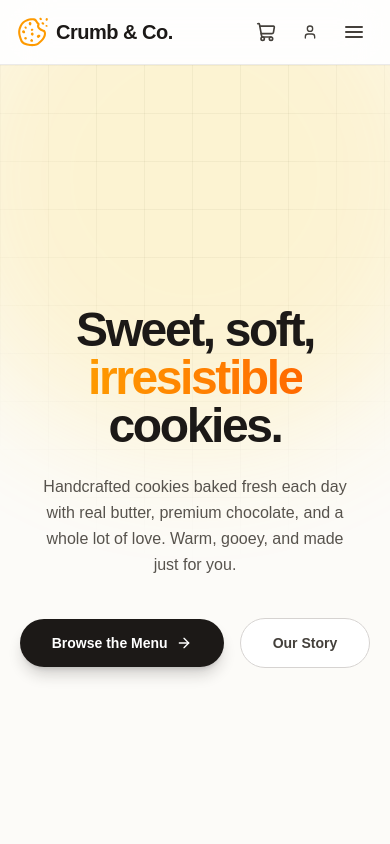
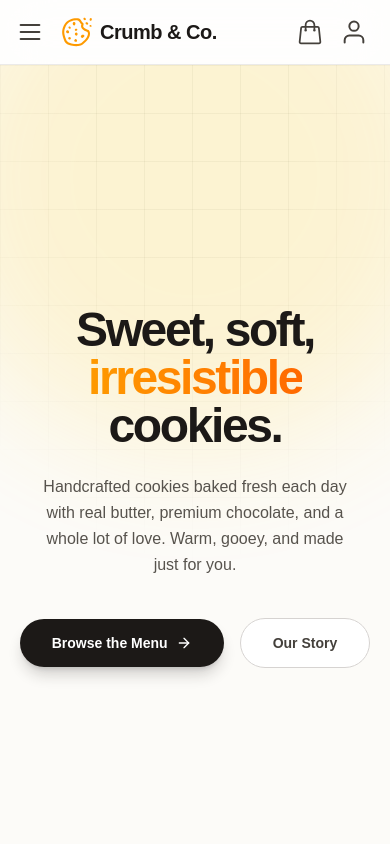
Before and after one commit to juliarina/cookie-store, a React (Vite) app: page / in a window 390 px wide. Shown: the top 844 px of the page. Built offline with nearby package versions, Linux system fonts and the light colour scheme.

Commit message:
style: revamp header icons, avatar circle, and mobile sign-in placement

```diff
--- a/src/components/layout/Header.tsx
+++ b/src/components/layout/Header.tsx
@@ -1,6 +1,9 @@
 import { useEffect, useState } from "react"
 import { Link, NavLink, useLocation, useNavigate } from "react-router"
-import { Minus, Plus, ShoppingCart, Trash2, User } from "lucide-react"
+import { Minus, Plus, Trash2 } from "lucide-react"
+import { FiUser } from "react-icons/fi"
+import { HiOutlineShoppingBag } from "react-icons/hi2";
+import { LuMenu } from "react-icons/lu"
 import { RxCookie } from "react-icons/rx"
 import { useAuth } from "../../context/AuthContext"
 import { useCart } from "../../context/CartContext"
@@ -63,6 +66,36 @@ export default function Header() {
   return (
     <header className="sticky top-0 z-50 border-b border-stone-200/80 bg-white/75 backdrop-blur-xl">
       <div className="mx-auto flex h-16 max-w-6xl items-center justify-between px-4 sm:px-8 lg:px-12">
+        <div className="flex items-center gap-1">
+          <Sheet open={open} onOpenChange={setOpen}>
+            <SheetTrigger asChild>
+              <button
+                type="button"
+                aria-label="Toggle menu"
+                className="inline-flex h-10 pr-3 items-center justify-start rounded-full text-stone-700 transition hover:bg-stone-100 md:hidden"
+              >
+                <LuMenu className="h-7 w-7" style={{ strokeWidth: 1.8}} />
+              </button>
+            </SheetTrigger>
+            <SheetContent side="left" className="md:hidden max-w-80">
+              <nav className="pl-6 pt-8">
+                <ul className="flex flex-col gap-4">
+                  {navItems.map((item) => (
+                    <li key={item.to}>
+                      <NavLink
+                        to={item.to}
+                        end={item.end}
+                        className={sheetLinkClasses}
+                        onClick={() => setOpen(false)}
+                      >
+                        {item.label}
+                      </NavLink>
+                    </li>
+                  ))}
+                </ul>
+              </nav>
+            </SheetContent>
+          </Sheet>
           <Link
             to="/"
             className="group flex items-center gap-2"
@@ -73,6 +106,7 @@ export default function Header() {
               Crumb & Co.
             </span>
           </Link>
+        </div>
 
         <nav className="hidden items-center gap-3 md:flex">
           {navItems.map((item) => (
@@ -82,7 +116,7 @@ export default function Header() {
           ))}
         </nav>
 
-        <div className="flex items-center gap-2">
+        <div className="flex items-center gap-1 sm:gap-2">
           <Sheet open={cartOpen} onOpenChange={setCartOpen}>
             <SheetTrigger asChild>
               <button
@@ -90,11 +124,11 @@ export default function Header() {
                 aria-label={`Open cart, ${totalCount} items`}
                 className="relative inline-flex h-10 w-10 items-center justify-center rounded-full text-stone-700 transition-all duration-200 hover:scale-105 hover:bg-stone-100"
               >
-                <ShoppingCart className="h-5 w-5" />
+                <HiOutlineShoppingBag className="h-7 w-7 sm:h-6 sm:w-6" />
                 {totalCount > 0 && (
                   <span
                     key={totalCount}
-                    className="absolute -right-0.5 -top-0.5 flex h-5 min-w-5 animate-bump items-center justify-center rounded-full bg-amber-500 px-1 text-[11px] font-bold text-white shadow-sm"
+                    className="absolute right-0 top-0.5 flex h-4 min-w-4 animate-bump items-center justify-center rounded-full bg-amber-500 px-0.5 text-[10px] font-bold text-white shadow-sm"
                   >
                     {totalCount}
                   </span>
@@ -114,7 +148,7 @@ export default function Header() {
 
               {items.length === 0 ? (
                 <div className="flex flex-1 flex-col items-center justify-center px-6 py-16 text-center">
-                  <ShoppingCart className="h-12 w-12 text-stone-300" />
+                  <HiOutlineShoppingBag className="h-12 w-12 text-stone-300" />
                   <p className="mt-4 text-sm font-medium text-stone-600">
                     Your cart is empty
                   </p>
@@ -235,7 +269,9 @@ export default function Header() {
                   aria-label="Account menu"
                   className="inline-flex h-10 w-10 items-center justify-center rounded-full text-stone-700 transition-all duration-200 hover:scale-105 hover:bg-stone-100"
                 >
-                  <User className="h-5 w-5" />
+<span className="inline-flex h-8 w-8 items-center justify-center rounded-full bg-stone-900 text-xs font-semibold text-white transition-all duration-200 hover:scale-105 hover:bg-stone-800">
+                    {user.name.charAt(0).toUpperCase()}
+                  </span>
                 </button>
               </DropdownMenuTrigger>
               <DropdownMenuContent align="end" className="w-56">
@@ -271,59 +307,19 @@ export default function Header() {
             <>
               <Link
                 to="/login"
-                className="hidden items-center gap-2 rounded-full border border-stone-300 bg-white px-4 py-2 text-sm font-semibold text-stone-700 transition-all duration-200 hover:scale-[1.03] hover:border-stone-400 hover:bg-stone-50 active:scale-[0.98] sm:inline-flex"
+                aria-label="Sign in"
+                className="inline-flex h-10 w-10 items-center justify-center rounded-full text-stone-700 transition-all duration-200 hover:scale-105 hover:bg-stone-100 sm:hidden"
               >
-                <User className="h-4 w-4" />
-                Sign in
+                <FiUser className="h-7 w-7" style={{ strokeWidth: 1.7 }} />
               </Link>
               <Link
                 to="/login"
-                aria-label="Sign in"
-                className="inline-flex h-8 w-8 items-center justify-center rounded-full text-stone-700 transition hover:bg-stone-100 sm:hidden"
+                className="hidden items-center rounded-full border border-stone-900 bg-stone-900 px-4 py-2 text-sm font-semibold text-white transition-all duration-200 hover:scale-[1.03] hover:bg-stone-800 active:scale-[0.98] sm:inline-flex"
               >
-                <User className="h-4 w-4" />
+                Sign in
               </Link>
             </>
           )}
-
-          <Sheet open={open} onOpenChange={setOpen}>
-            <SheetTrigger asChild>
-              <button
-                type="button"
-                aria-label="Toggle menu"
-                className="inline-flex h-10 w-10 items-center justify-center rounded-full text-stone-700 transition hover:bg-stone-100 md:hidden"
-              >
-                <svg
-                  viewBox="0 0 24 24"
-                  fill="none"
-                  stroke="currentColor"
-                  strokeWidth="2"
-                  strokeLinecap="round"
-                  className="h-6 w-6"
-                >
-                  <path d="M4 7h16M4 12h16M4 17h16" />
-                </svg>
-              </button>
-            </SheetTrigger>
-            <SheetContent side="right" className="md:hidden max-w-80">
-              <nav className="pl-6 pt-8">
-                <ul className="flex flex-col gap-4">
-                  {navItems.map((item) => (
-                    <li key={item.to}>
-                      <NavLink
-                        to={item.to}
-                        end={item.end}
-                        className={sheetLinkClasses}
-                        onClick={() => setOpen(false)}
-                      >
-                        {item.label}
-                      </NavLink>
-                    </li>
-                  ))}
-                </ul>
-              </nav>
-            </SheetContent>
-          </Sheet>
         </div>
       </div>
     </header>
```
Lines whose indentation alone changed are shown as unchanged.
